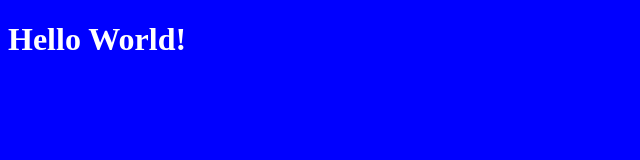
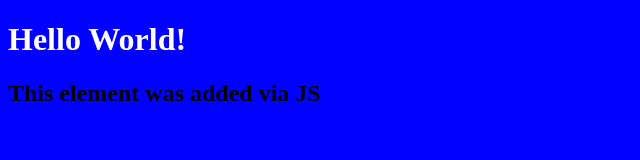
Before and after one commit to DirtyKeyboard/my-personal-website-test, a plain HTML site: page index.html in a window 1280 px wide. Shown: the whole page, without its empty margins (0-640 px from the left). Drawn offline with Linux system fonts and the light colour scheme.

Commit message:
added script and updated index

```diff
--- a/index.html
+++ b/index.html
@@ -6,5 +6,6 @@
     </head>
     <body>
         <h1>Hello World!</h1>
+        <script src="script.js"></script>
     </body>
 </html>
--- a/script.js
+++ b/script.js
@@ -0,0 +1,3 @@
+const h2 = document.createElement("h2");
+h2.textContent = "This element was added via JS";
+document.body.append(h2);
```
